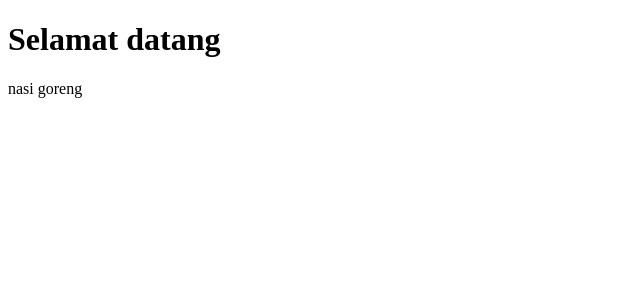
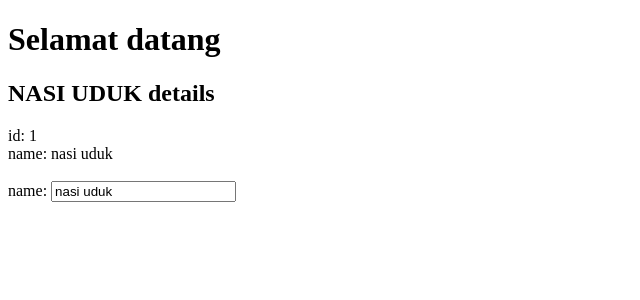
Before and after one commit to geraldprambudi/Tutorial-Angular-2019, an Angular app: page / in a window 1280 px wide. Shown: the top 300 px of the page, without its empty margins (0-640 px from the left). Built offline with nearby package versions, Linux system fonts and the light colour scheme.

Commit message:
#3 data binding angular

```diff
--- a/src/app/app.module.ts
+++ b/src/app/app.module.ts
@@ -4,6 +4,8 @@ import { NgModule } from '@angular/core';
 import { AppRoutingModule } from './app-routing.module';
 import { AppComponent } from './app.component';
 import { FoodComponent } from './food/food.component';
+
+import { FormsModule } from '@angular/forms'; // Tambahkan forms module(1)
 
 @NgModule({
   declarations: [
@@ -12,7 +14,8 @@ import { FoodComponent } from './food/food.component';
   ],
   imports: [
     BrowserModule,
-    AppRoutingModule
+    AppRoutingModule,
+    FormsModule // tambahkan ini forms module (2)
   ],
   providers: [],
   bootstrap: [AppComponent]
--- a/src/app/food/food.component.html
+++ b/src/app/food/food.component.html
@@ -1 +1,9 @@
-{{makanan}}
+<h2>{{laper.name|uppercase}} details</h2>
+<div><span>id: {{laper.id}}</span></div>
+<div><span>name: {{laper.name}}</span></div>
+<br>
+<div>
+	<label>name:
+		<input [(ngModel)]="laper.name" placeholder="name"/>
+	</label>
+</div>
--- a/src/app/food/food.component.ts
+++ b/src/app/food/food.component.ts
@@ -1,4 +1,5 @@
 import { Component, OnInit } from '@angular/core';
+import { Foods } from '../foods'; // tambahkan ini import foods.ts
 
 @Component({
   selector: 'app-food',
@@ -7,7 +8,17 @@ import { Component, OnInit } from '@angular/core';
 })
 export class FoodComponent implements OnInit {
 
-	makanan = "nasi goreng";
+	/**** tambahkan data nya disini. laper yang bakal kita panggil variabel
+	      untuk di food.component.html
+	*****/
+	laper: Foods = {
+		id: 1,
+		name: 'nasi uduk'
+	};
+	/****
+		end data
+	*****/
+
 
   constructor() { }
 
--- /dev/null
+++ b/src/app/foods.ts
@@ -0,0 +1,4 @@
+export class Foods {
+	id: number;
+	name: string;
+}
```
